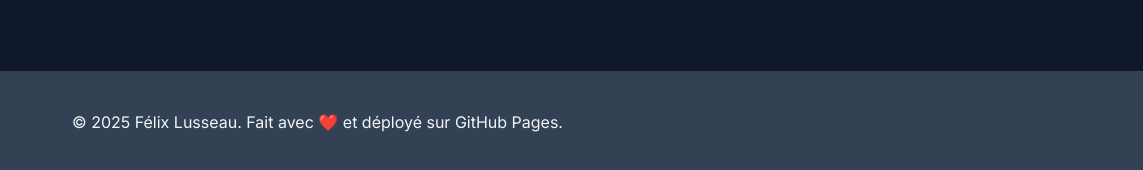
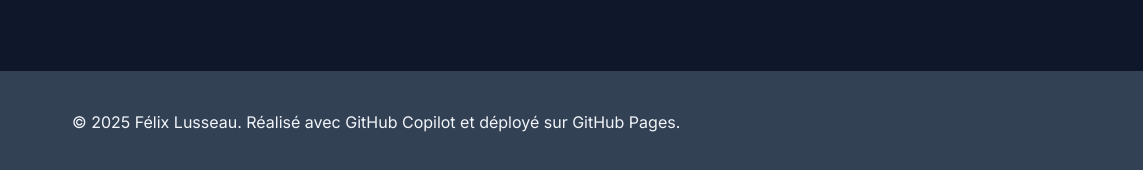
Before and after one commit to FelixLusseau/felixlusseau.github.io, a website: page index.html in a window 1280 px wide. Shown: the part 4288-4458 px from the top of the page, 0-1143 px from the left. Drawn offline with Linux system fonts and the light colour scheme.

Commit message:
GitHub Copilot credits

```diff
--- a/index.html
+++ b/index.html
@@ -422,7 +422,8 @@
         <div class="container">
             <div class="footer-content">
                 <div class="footer-text">
-                    <p data-translate="footer-text">&copy; 2025 Félix Lusseau. Fait avec ❤️ et déployé sur GitHub Pages.
+                    <p data-translate="footer-text">&copy; 2025 Félix Lusseau. Réalisé avec GitHub Copilot et déployé
+                        sur GitHub Pages.
                     </p>
                 </div>
                 <div class="footer-links">
--- a/script.js
+++ b/script.js
@@ -39,7 +39,7 @@ const translations = {
         'contact-location': 'Localisation',
         'contact-company': 'Entreprise',
         'contact-association': 'Association',
-        'footer-text': '&copy; 2025 Félix Lusseau. Fait avec ❤️ et déployé sur GitHub Pages.',
+        'footer-text': '&copy; 2025 Félix Lusseau. Réalisé avec GitHub Copilot et déployé sur GitHub Pages.',
         'stat-contributions': 'Contributions',
         'stat-repositories': 'Repositories',
         'stat-followers': 'Followers',
@@ -89,7 +89,7 @@ const translations = {
         'contact-location': 'Location',
         'contact-company': 'Company',
         'contact-association': 'Association',
-        'footer-text': '&copy; 2025 Félix Lusseau. Made with ❤️ and deployed on GitHub Pages.',
+        'footer-text': '&copy; 2025 Félix Lusseau. Made with GitHub Copilot and deployed on GitHub Pages.',
         'stat-contributions': 'Contributions',
         'stat-repositories': 'Repositories',
         'stat-followers': 'Followers',
```
